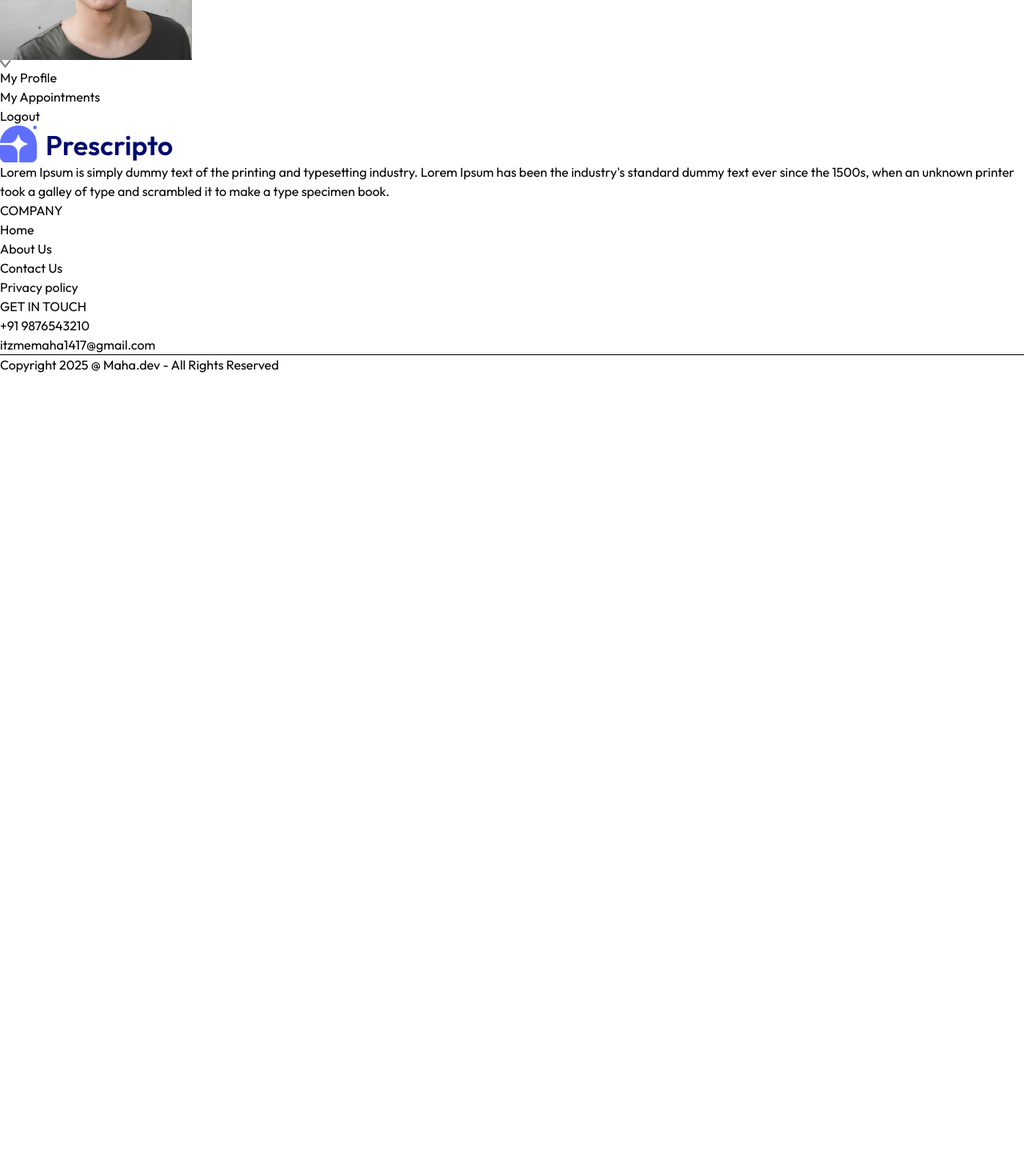
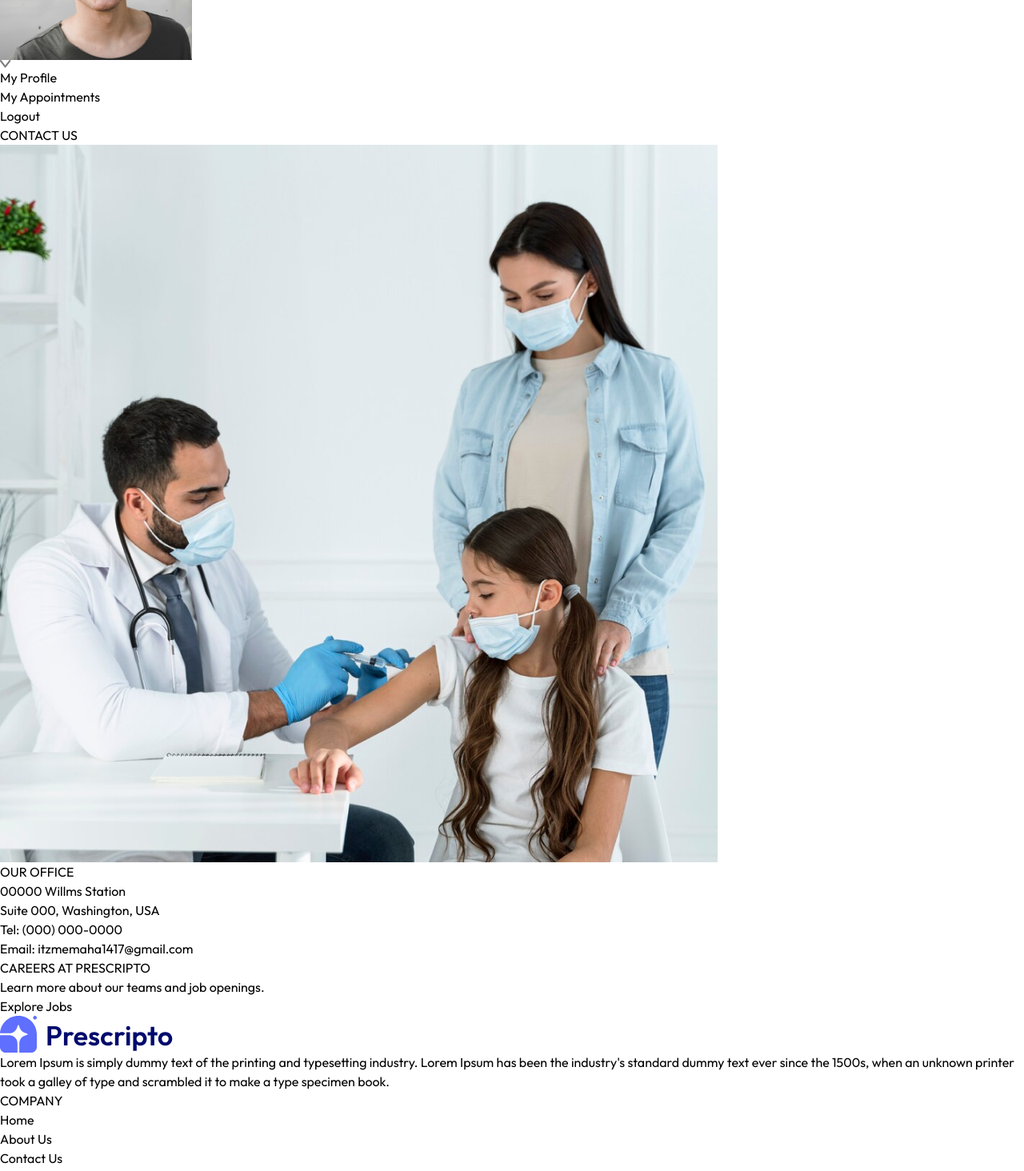
Before and after one commit to MahaOfcl14/Prescripto, a React (Vite) app in the folder frontend/: page /contact in a window 1280 px wide. Shown: the part 311-1775 px from the top of the page at 80% size. Before the commit the page ends 800 px from the top, so only its background shows below. Built offline with nearby package versions, Linux system fonts and the light colour scheme.

Commit message:
Contact us page created successfully

```diff
--- a/frontend/src/pages/Contact.jsx
+++ b/frontend/src/pages/Contact.jsx
@@ -1,11 +1,34 @@
-import React from 'react'
+import React from "react";
+import { assets } from "../assets/assets_frontend/assets";
 
 const Contact = () => {
   return (
     <div>
+      <div className="text-center text-2xl pt-10 text-gray-500">
+        <p>
+          CONTACT <span className="text-gray-700 font-semibold">US</span>
+        </p>
+      </div>
+      {/*-----------------LEFT IMAGE----------------*/}
+      <div className="my-10 flex flex-col justify-center md:flex-row gap-10 mb-28 text-sm">
+        <img className="w-full md:max-w-[360px]" src={assets.contact_image} alt="" />
+        <div className="flex flex-col justify-center items-start gap-6">
+          <p className="font-semibold text-lg text-gray-600">OUR OFFICE</p>
+          <p className="text-gray-500">
+            00000 Willms Station <br />
+            Suite 000, Washington, USA
+          </p>
+          <p className="text-gray-500">
+            Tel: (000) 000-0000 <br />
+            Email: itzmemaha1417@gmail.com
+          </p>
+          <p className="font-semibold text-lg text-gray-600">CAREERS AT PRESCRIPTO</p>
+          <p className="text-gray-500">Learn more about our teams and job openings.</p>
+          <button className="border border-black px-8 py-4 text-sm hover:bg-black hover:text-white transition- duration-500">Explore Jobs</button>
+        </div>
+      </div>
+    </div>
+  );
+};
 
-    </div>
-  )
-}
-
-export default Contact
+export default Contact;
```
